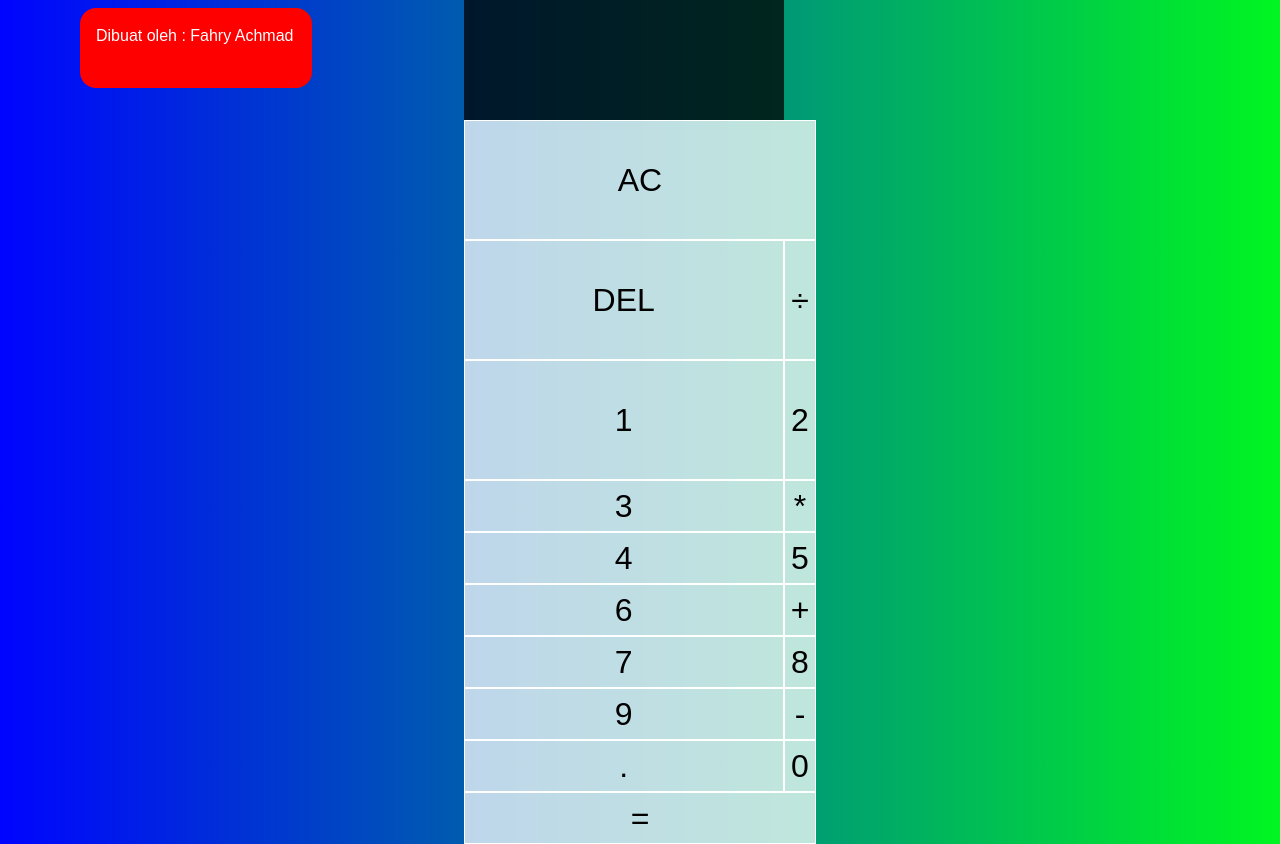
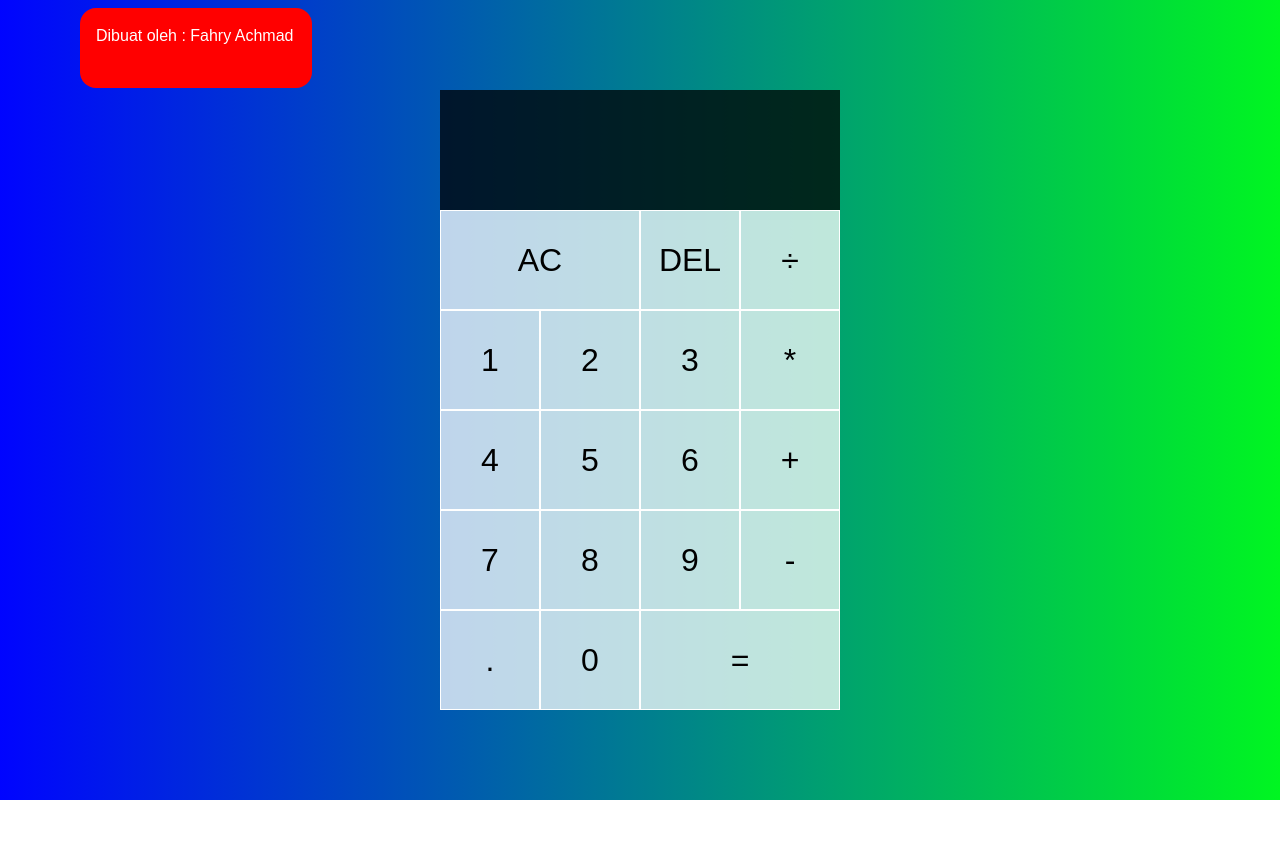
Before and after one commit to FahryAchmad/Calculator-Project, a plain HTML site: page index.html in a window 1280 px wide. After the commit the page ends 800 px from the top, so only its background shows below. Drawn offline with Linux system fonts and the light colour scheme.

Commit message:
Update styles.css

```diff
--- a/styles.css
+++ b/styles.css
@@ -29,8 +29,6 @@
     text-align: left 10vh;
     font-weight: bold;
     font-size: 2vh;
-     grid-template-rows: repeat(4, 15vh);
-    grid-template-columns: repeat(1, 40vh);
 }
 
 body {
@@ -38,8 +36,6 @@ body {
     padding: 0%;
     margin: 0%;
     background: linear-gradient(to right, #0004ff, #00f621);
-     grid-template-rows: repeat(4, 15vh);
-    grid-template-columns: repeat(1, 40vh);
 
 }
 
@@ -51,8 +47,6 @@ body {
     min-height: 100vh;
     grid-template-columns: repeat(4, 100px);
     grid-template-rows: minmax(120px, auto) repeat(5, 100px);
-     grid-template-rows: repeat(4, 15vh);
-    grid-template-columns: repeat(1, 40vh);
 
 }
 
@@ -63,24 +57,21 @@ body {
     border: 1px solid white;
     outline: none;
     background-color: rgba(255, 255, 255, .75);
-     grid-template-rows: repeat(4, 15vh);
-    grid-template-columns: repeat(1, 40vh);
+
 
 }
 
 .calculator-grid > button:hover {
 
     background-color: rgba(255, 255, 255, .9);
-     grid-template-rows: repeat(4, 15vh);
-    grid-template-columns: repeat(1, 40vh);
+
 
 }
 
 .span-two {
 
     grid-column: span 2;
-     grid-template-rows: repeat(4, 15vh);
-    grid-template-columns: repeat(1, 40vh);
+
 
 }
 
@@ -95,16 +86,14 @@ body {
     padding: 10px;
     word-wrap: break-word;
     word-break: break-all;
-     grid-template-rows: repeat(4, 15vh);
-    grid-template-columns: repeat(1, 40vh);
+
 }
 
 .output .previous-operand {
 
     color: rgba(255, 255, 255, .75);
     font-size: 1.5rem;
-     grid-template-rows: repeat(4, 15vh);
-    grid-template-columns: repeat(1, 40vh);
+
 
 }
 
@@ -112,7 +101,6 @@ body {
 
     color: white;
     font-size: 2.5rem;
-     grid-template-rows: repeat(4, 15vh);
-    grid-template-columns: repeat(1, 40vh);
+
 
 }
```
